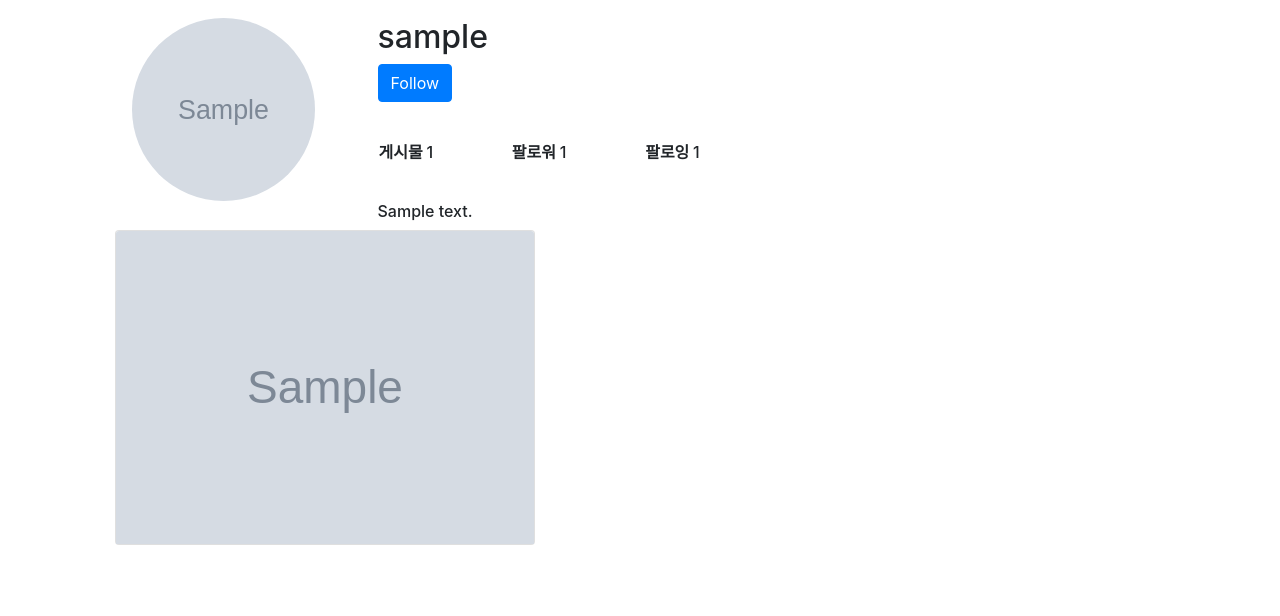
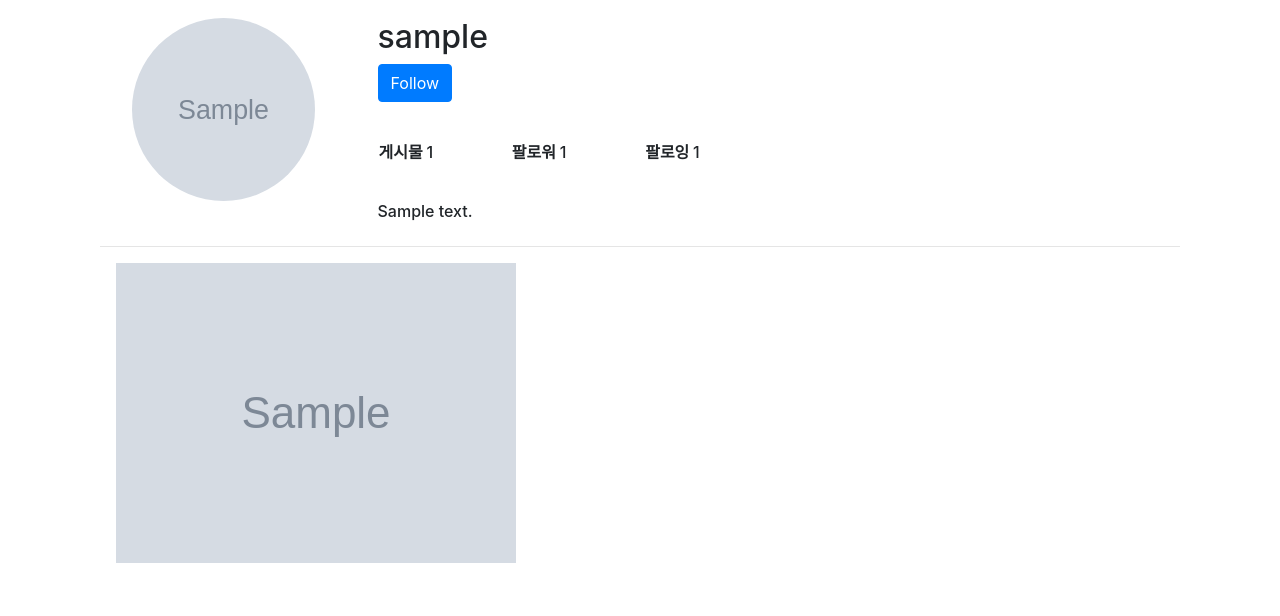
Before and after one commit to kho903/DjangoProject2, a Django app: a page that uses templates/profile/people.html in a window 1280 px wide. Shown: the part 72-688 px from the top of the page. Run offline with Django 3.2, Linux system fonts and the light colour scheme; tables that the repository leaves empty hold one stand-in row (values such as "Sample post"); grey boxes marked "Sample" are stand-in pictures; some libraries are stand-ins or nearby versions.

Commit message:
css 폼 변경 (시도) : flex

```diff
--- a/templates/profile/people.html
+++ b/templates/profile/people.html
@@ -50,23 +50,25 @@
             </div>
         </div>
     </div>
-
-    <div class="col-5">
+    <hr>
+    <div class="galleray">
         {% if object_list %}
         {% for object in object_list %}
-        <div class="card">
-            <a href="{% url 'photo:detail' object.id %}" class="card-link">
-                <img src="{{ object.img.url }}" class="card-img-top" alt="...">
+         <div class="gallery-item" tabindex=0 >
+<!--            <div class="card">  class="card-link card-img-top" -->
+            <a href="{% url 'photo:detail' object.id %}">
+                <img src="{{ object.img.url }}"  alt="..." class="gallery-image">
             </a>
+         </div>
+        {% endfor %}
         </div>
-        <br><br><br>
-        {% endfor %}
         {% else %}
         Nothing uploaded Yet.
         {% endif %}
     </div>
 </div>
 <style>
+
         .lee a:link{
              color : white;
              text-decoration: none;
@@ -84,5 +86,43 @@
             padding : 10px
 
         }
+    .gallery {
+        display: flex;
+        flex-direction: row;
+        flex-wrap: wrap;
+        margin: -1rem -1rem;
+        padding-bottom: 3rem;
+        display: -webkit-box;
+        display: -ms-flexbox;
+    }
+
+    .gallery-item {
+        position: relative;
+        flex: 1 0 22rem;
+        margin: 1rem;
+        color: #fff;
+        cursor: pointer;
+        width : 400px;
+        -webkit-box-flex: 1;
+        -ms-flex: 1; flex-grow: 1;
+    }
+
+.gallery-item:hover .gallery-item-info,
+.gallery-item:focus .gallery-item-info {
+    display: flex;
+    justify-content: center;
+    align-items: center;
+    position: absolute;
+    top: 0;
+    width: 100%;
+    height: 100%;
+    background-color: rgba(0, 0, 0, 0.3);
+}
+.gallery-image {
+    width: 100%;
+    height: 100%;
+    object-fit: cover;
+}
+
 </style>
 {% endblock %}
```
